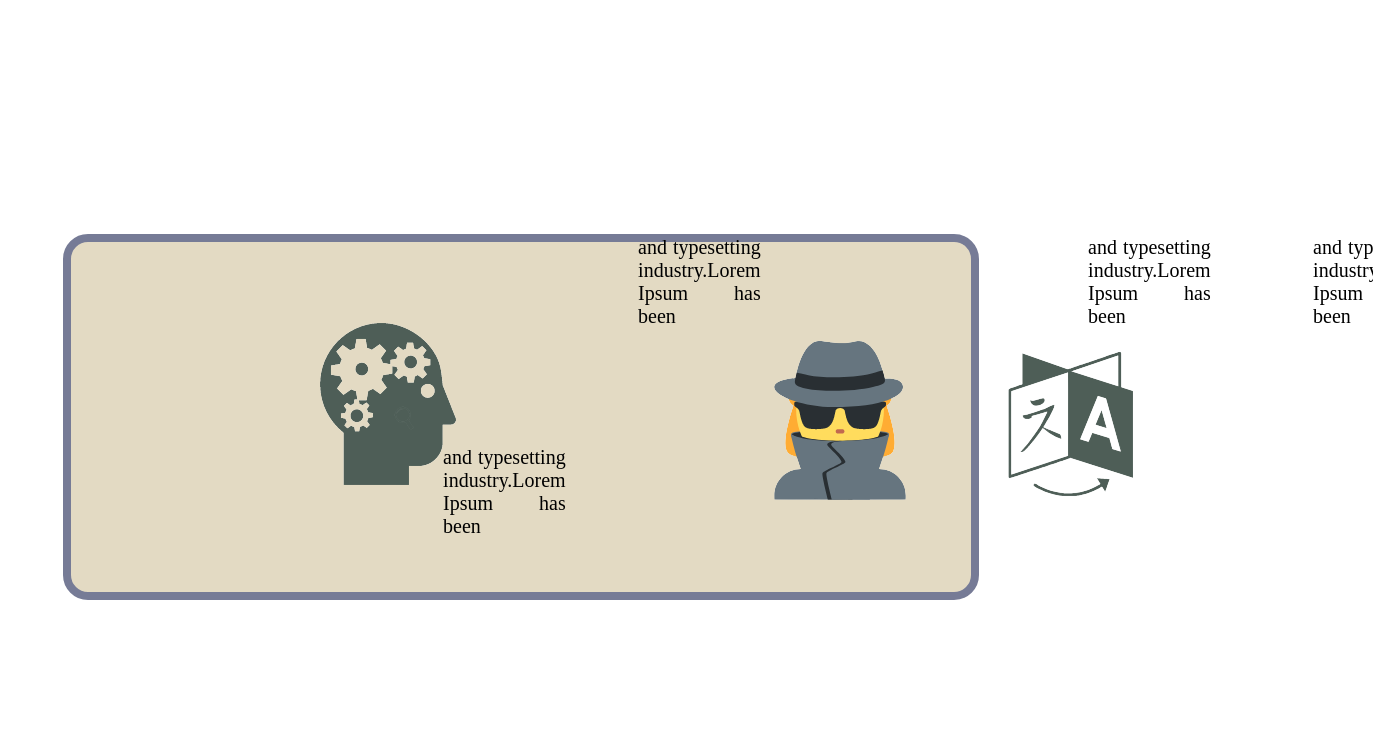
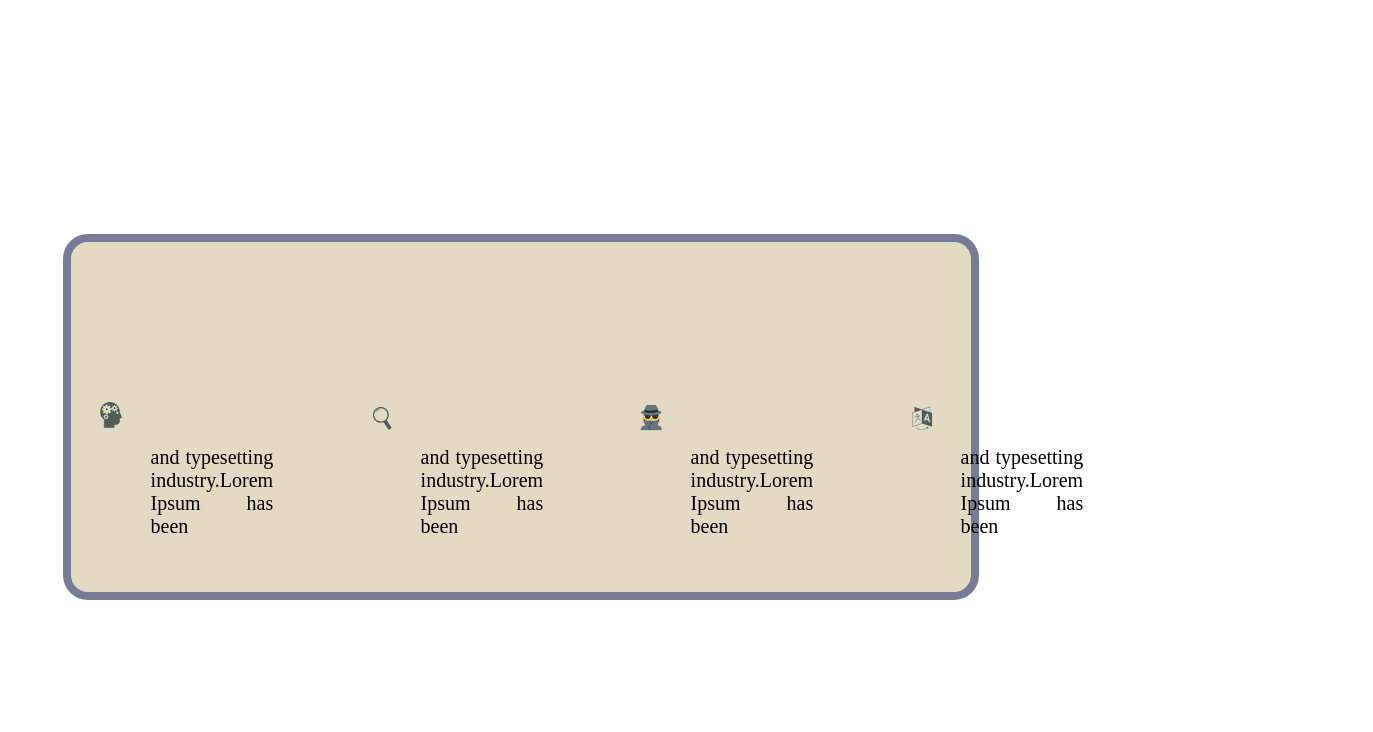
Before and after one commit to Souhaila84/SeriousGame, a PHP site: page / in a window 1680 px wide; the page is wider, and only the part inside the window is pictured. Shown: the part 2855-3587 px from the top of that part, without its empty margins (307-1680 px from the left). Run offline with PHP 8.4, Linux system fonts and the light colour scheme.

Commit message:
misclick oups

```diff
--- a/css/Home.css
+++ b/css/Home.css
@@ -51,13 +51,15 @@ body {
     font-size: 20px;
     color: black;
     display: flex;
-    justify-content: space-around;
+    justify-content: space-between;
+    flex-direction: row;
     align-items:center;
 }
 
 .iconeCerebrale{  /*container icone cerveau*/
     display: flex;
     width: 90px;
+    height: 80px;
 }
 
 .iconeLoupe{ /*container icone loupe*/
@@ -69,11 +71,13 @@ body {
 .iconeInspector{ /*container icone inspecteur*/
     display: flex;
     width: 90px;
+    height: 80px;
 }
 
 .iconeLangue{ /*container icone langue*/
     display: flex;
     width: 90px;
+    height: 80px;
 }
 
 
--- a/pages/gamePage.html
+++ b/pages/gamePage.html
@@ -25,7 +25,7 @@
           <li><a id="about us" href="About_us.html">A propos</a></li>
           <button class="loginbutton" role="button"><a href="connexion.html">CONNEXION</a></button>
            </ul>
-    </nav>
+      </nav>
     <section id="gameSection">
 
         <article id="game">
```
